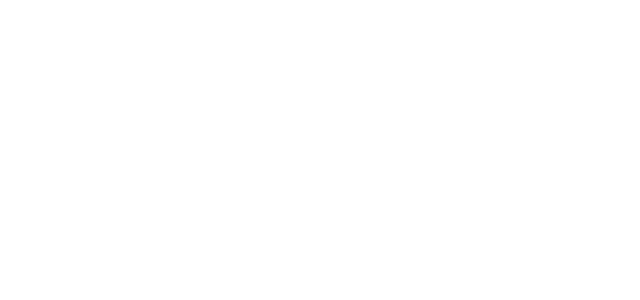
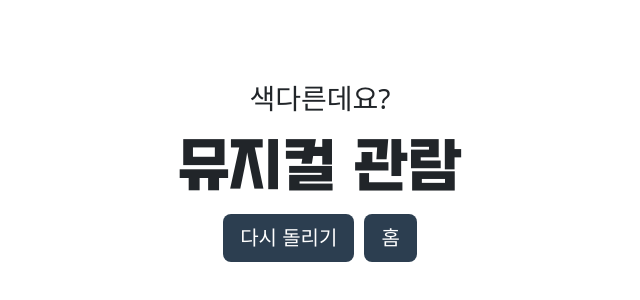
Before and after one commit to MyeongjunPark/RandomSelector, a React (Create React App) app: page /play in a window 1280 px wide. Before the commit this address had no page. Shown: the part 228-528 px from the top of the page, without its empty margins (320-960 px from the left). Built offline with nearby package versions, Linux system fonts and the light colour scheme.

Commit message:
first commit

```diff
--- a/src/App.js
+++ b/src/App.js
@@ -1,13 +1,17 @@
 import { BrowserRouter, Route, Routes } from "react-router-dom";
 import Home from "./components/Home";
-import Random from "./components/Random";
+import RandomFood from "./components/RandomFood";
+import RandomCity from "./components/RandomCity";
+import RandomPlay from "./components/RandomPlay";
 
 function App() {
   return (
     <div>
       <BrowserRouter basename={process.env.PUBLIC_URL}>
         <Routes>
-          <Route path="/random" element={<Random />} />
+          <Route path="/food" element={<RandomFood />} />
+          <Route path="/city" element={<RandomCity />} />
+          <Route path="/play" element={<RandomPlay />} />
           <Route path="/" element={<Home />} />
         </Routes>
       </BrowserRouter>
--- a/src/components/Home.js
+++ b/src/components/Home.js
@@ -6,52 +6,67 @@
   font-size: 11px;
   margin: 10px;
 `;
-const TabMenu = styled.a`
-  margin: 5px;
-  margin-bottom: 15px;
+const BodyWarp = styled.div`
+  position: relative;
+`;
+const LinkWrap = styled.div``;
+const Wrap = styled.div`
+  h1 {
+    margin-bottom: 30px;
+  }
+  a {
+    display: flex;
+    margin: 10px;
+    padding: 20px;
+  }
+`;
+const BackgroundBox = styled.div`
+  width: 100vw;
+  height: 330px;
+  background-color: #1abc9c;
+  z-index: -1;
+  position: absolute;
+  left: 0px;
+  top: 0px;
 `;
 
 function Home() {
   return (
-    <div style={{ fontFamily: "anamone" }} className="jumbotron d-flex align-items-center min-vh-100">
+    <BodyWarp>
+      <Wrap style={{ fontFamily: "anamone" }} className="jumbotron d-flex align-items-center min-vh-100">
         <div className="container text-center">
-        <TabMenu style={{ color: "#fff" }} className="btn btn-primary" href="https://myeongjunpark.github.io/RandomFood/">
-          뭐 먹지?
-        </TabMenu>
-        <TabMenu href="https://myeongjunpark.github.io/RandomPlay/" style={{ color: "#fff" }} className="btn btn-primary">
-          뭐 하지?
-        </TabMenu>
-        <h2>
-          어디 가지?
+          <BackgroundBox></BackgroundBox>
+          <h1>
+            RANDOM SELECTION
             <br />
-          <small className="text-muted">Where are you going?</small>
-        </h2>
+            <span style={{ color: "#ecf0f1" }}>선택장애 파이팅!</span>
+          </h1>
 
-        <div className="marquee">
-          <div className="outer">
-            <div className="inner">
-              <span className="content">어디가지?어디가지?어디가지?어디가지?어디가지?어디가지?</span>
-              <span className="content">어디가지?어디가지?어디가지?어디가지?어디가지?</span>
-            </div>
-          </div>
-        </div>
-
-        <Link style={{ color: "#fff" }} to="/random" className="btn btn-danger btn-lg">
-          어디 가지?
+          <LinkWrap>
+            <Link style={{ color: "#fff", backgroundColor: "#2c3e50" }} to="/city" className="btn btn-default btn-lg">
+              어디 가지? Where shall we go?
             </Link>
+            <Link style={{ color: "#fff", backgroundColor: "#2c3e50" }} to="/food" className="btn btn-default btn-lg">
+              뭐 먹지? What do you eat?
+            </Link>
+            <Link style={{ color: "#fff", backgroundColor: "#2c3e50" }} to="/play" className="btn btn-default btn-lg">
+              뭐 하지? What should we do?
+            </Link>
+          </LinkWrap>
           <hr />
-        <a className="btn btn-default" href="https://github.com/MyeongjunPark" target="_blank">
-          깃허브
+          <a style={{ color: "#fff", backgroundColor: "#bdc3c7" }} className="btn btn-default" href="https://github.com/MyeongjunPark" target="_blank">
+            깃허브 GitHub
           </a>
-        <a className="btn btn-default" href="https://mjooon.tistory.com/" target="_blank">
-          블로그
+          <a style={{ color: "#fff", backgroundColor: "#bdc3c7" }} className="btn btn-default" href="https://mjooon.tistory.com/" target="_blank">
+            블로그 Blog
           </a>
-        <a className="btn btn-default" href="https://bit.ly/3Q2Miuo" target="_blank">
-          포트폴리오
+          <a style={{ color: "#fff", backgroundColor: "#bdc3c7" }} className="btn btn-default" href="https://bit.ly/3Q2Miuo" target="_blank">
+            포트폴리오 Portfolio
           </a>
           <Copyright>이 페이지에는 카페24(주)이 제공한 "카페24 아네모네"가 적용되어 있습니다.</Copyright>
         </div>
-    </div>
+      </Wrap>
+    </BodyWarp>
   );
 }
 
--- /dev/null
+++ b/src/components/LoadingFood.js
@@ -0,0 +1,24 @@
+import styled from "styled-components";
+
+const LoadingImg = styled.div`
+  font-family: "anamone";
+  font-size: 30px;
+  img {
+    width: 300px;
+    height: 200px;
+    border-radius: 50px;
+  }
+`;
+
+function Loading() {
+  return (
+    <div className="jumbotron d-flex align-items-center min-vh-100">
+      <LoadingImg className="container text-center">
+        <img src="img/FoodloadingImg.gif" alt="loadingImg" className="img-circle" />
+        <div>음식 고르는 중...</div>
+      </LoadingImg>
+    </div>
+  );
+}
+
+export default Loading;
--- /dev/null
+++ b/src/components/LoadingPlay.js
@@ -0,0 +1,24 @@
+import styled from "styled-components";
+
+const LoadingImg = styled.div`
+  font-family: "anamone";
+  font-size: 30px;
+  img {
+    width: 300px;
+    height: 200px;
+    border-radius: 50px;
+  }
+`;
+
+function Loading() {
+  return (
+    <div className="jumbotron d-flex align-items-center min-vh-100">
+      <LoadingImg className="container text-center">
+        <img src="img/PlayloadingImg.gif" alt="loadingImg" className="img-circle" />
+        <div>할 것 찾는 중...</div>
+      </LoadingImg>
+    </div>
+  );
+}
+
+export default Loading;
--- a/src/components/Random.js
+++ b/src/components/RandomCity.js
@@ -1,6 +1,6 @@
 import styled from "styled-components";
 import { useEffect, useState } from "react";
-import Loading from "./Loading";
+import Loading from "./LoadingCity";
 import "../css/fadein.css";
 import { Link } from "react-router-dom";
 const FoodName = styled.span`
@@ -25,6 +25,7 @@
   font-size: 18px;
   font-family: "anamone";
 `;
+const LinkWrap = styled.div``;
 
 const cityArray = [
   "서울특별시",
@@ -36,19 +37,12 @@
   "울산광역시",
   "세종특별자치시",
   "경기도",
-  //강원도 시작
   "강원도",
-  //충청북도 시작
   "충청북도",
-  //충청남도 시작
   "충청남도",
-  //전라북도 시작
   "전라북도",
-  //전라남도 시작
   "전라남도",
-  //경상북도 시작
   "경상북도",
-  //경상남도 시작
   "경상남도",
   "제주특별자치도",
 ];
@@ -226,7 +220,7 @@
     } else if (randomValue === "강원도") {
       const randomCityChoose = GangwonCity[Math.floor(Math.random() * GangwonCity.length)];
       setCityValue(randomCityChoose);
-    } else if (randomValue === "충정북도") {
+    } else if (randomValue === "충청북도") {
       const randomCityChoose = ChungcheongBukdo[Math.floor(Math.random() * ChungcheongBukdo.length)];
       setCityValue(randomCityChoose);
     } else if (randomValue === "충청남도") {
@@ -298,17 +292,19 @@
               )}
 
               <br />
-              <RefreshBtn className="btn btn-success btn-lg" onClick={reloadFn}>
-                찐막?
+              <LinkWrap>
+                <RefreshBtn style={{ backgroundColor: "#2c3e50", color: "#fff" }} className="btn btn-default btn-lg" onClick={reloadFn}>
+                  다시 돌리기
                 </RefreshBtn>
                 {toggleBtn ? (
                   <RefreshBtn className="btn btn-danger btn-lg" onClick={randomCity}>
                     여기서 어디?
                   </RefreshBtn>
                 ) : null}
-              <Link style={{ color: "#fff", fontFamily: "anamone" }} className="btn btn-warning btn-lg" to="/">
-                홈으로
+                <Link style={{ color: "#fff", fontFamily: "anamone", backgroundColor: "#2c3e50" }} className="btn btn-default btn-lg" to="/">
+                  홈
                 </Link>
+              </LinkWrap>
             </div>
           </div>
         </div>
--- /dev/null
+++ b/src/components/RandomFood.js
@@ -0,0 +1,143 @@
+import styled from "styled-components";
+import { useEffect, useState } from "react";
+import LoadingFood from "./LoadingFood";
+import "../css/fadein.css";
+import { Link } from "react-router-dom";
+const FoodName = styled.span`
+  font-size: 60px;
+  font-family: "anamone";
+`;
+const RefreshBtn = styled.button`
+  margin-right: 10px;
+`;
+
+const foodArray = [
+  "족발",
+  "보쌈",
+  "찜갈비",
+  "낙곱새",
+  "아구찜",
+  "김치찜",
+  "찜닭",
+  "설렁탕",
+  "닭볶음탕",
+  "해물찜",
+  "연탄갈비",
+  "부대찌개",
+  "돼지국밥",
+  "순대국밥",
+  "곱도리탕",
+  "곱창",
+  "닭도리탕",
+  "감자탕",
+  "돼지김치찌개",
+  "찜갈비",
+  "소고기해장국",
+  "짜글이",
+  "닭갈비",
+  "낙곱새",
+  "카레",
+  "돈까스",
+  "함박스테이크",
+  "무침회",
+  "회덮밥",
+  "초밥",
+  "육회 비빔밥",
+  "텐동",
+  "가츠동",
+  "사케동",
+  "규동",
+  "라멘",
+  "물회",
+  "피자",
+  "제육볶음",
+  "삼겹살",
+  "쪽갈비",
+  "쭈꾸미볶음",
+  "낙지볶음",
+  "콩나물불고기",
+  "국수",
+  "파스타",
+  "소고기",
+  "리조또",
+  "샐러드",
+  "햄버거",
+  "짜장면",
+  "짬뽕",
+  "중화비빔밥",
+  "중화볶음밥",
+  "마라탕",
+  "탕수육",
+  "야끼우동",
+  "쌀국수",
+  "밀면",
+  "냉면",
+  "우동",
+  "한정식",
+  "칼국수",
+  "떡볶이",
+  "충무김밥",
+  "김밥",
+  "타코야끼",
+  "샌드위치",
+  "토스트",
+  "감바스",
+  "돼지불백",
+  "고갈비",
+  "야끼소바",
+  "메밀소바",
+  "막창",
+  "곱창",
+  "대창",
+  "순대",
+  "오뎅",
+  "양갈비",
+  "양꼬치",
+  "월남쌈",
+  "샤브샤브",
+  "나베",
+  "스키야끼",
+  "오코노미야끼",
+];
+const randomValue = foodArray[Math.floor(Math.random() * foodArray.length)];
+const mentArray = ["이거 드세요.", "진짜 드실거죠?", "이건 어때요?", "이거 먹자!"];
+const randomMent = mentArray[Math.floor(Math.random() * mentArray.length)];
+
+function Random() {
+  const [alert, alertSet] = useState(true);
+
+  useEffect(() => {
+    let timer = setTimeout(() => {
+      alertSet(false);
+    }, 3000);
+  });
+  const reloadFn = () => {
+    window.location.reload();
+  };
+
+  return (
+    <div>
+      {alert === true ? (
+        <LoadingFood />
+      ) : (
+        <div className="fade-in-box">
+          <div className="jumbotron d-flex align-items-center min-vh-100">
+            <div className="container text-center">
+              <h3>{randomMent}</h3>
+              <FoodName>{randomValue}</FoodName>
+              <br />
+              <RefreshBtn style={{ backgroundColor: "#2c3e50", color: "#fff" }} className="btn btn-default btn-lg" onClick={reloadFn}>
+                다시 돌리기
+              </RefreshBtn>
+              <Link style={{ backgroundColor: "#2c3e50", color: "#fff" }} className="btn btn-default btn-lg" to="/">
+                홈
+              </Link>
+            </div>
+          </div>
+        </div>
+      )}
+    </div>
+  );
+}
+
+export default Random;
--- /dev/null
+++ b/src/components/RandomPlay.js
@@ -0,0 +1,86 @@
+import styled from "styled-components";
+import { useEffect, useState } from "react";
+import LoadingPlay from "./LoadingPlay";
+import "../css/fadein.css";
+import { Link } from "react-router-dom";
+const FoodName = styled.span`
+  font-size: 60px;
+  font-family: "anamone";
+`;
+const RefreshBtn = styled.button`
+  margin-right: 10px;
+`;
+
+const playArray = [
+  "보드게임",
+  "카페 가기",
+  "맛집투어",
+  "공원 산책",
+  "넷플릭스",
+  "피크닉",
+  "캠핑",
+  "등산",
+  "트래킹",
+  "맛집 웨이팅",
+  "아이쇼핑",
+  "놀이공원",
+  "방탈출 카페",
+  "아이스링크",
+  "드라이브",
+  "보드게임 카페",
+  "그림 그리기",
+  "독서",
+  "기차여행",
+  "피시방",
+  "스냅사진 찍기",
+  "인생네컷",
+  "연극 관람",
+  "뮤지컬 관람",
+  "전시 관람",
+  "옷 구경",
+  "야구 직관",
+  "축제 가기",
+  "여행 계획 짜기",
+];
+const randomValue = playArray[Math.floor(Math.random() * playArray.length)];
+const mentArray = ["이건 어때요?", "재밌겠네요!", "이런 것도 한 번쯤...", "색다른데요?"];
+const randomMent = mentArray[Math.floor(Math.random() * mentArray.length)];
+
+function Random() {
+  const [alert, alertSet] = useState(true);
+
+  useEffect(() => {
+    let timer = setTimeout(() => {
+      alertSet(false);
+    }, 3000);
+  });
+  const reloadFn = () => {
+    window.location.reload();
+  };
+
+  return (
+    <div>
+      {alert === true ? (
+        <LoadingPlay />
+      ) : (
+        <div className="fade-in-box">
+          <div className="jumbotron d-flex align-items-center min-vh-100">
+            <div className="container text-center">
+              <h3>{randomMent}</h3>
+              <FoodName>{randomValue}</FoodName>
+              <br />
+              <RefreshBtn style={{ backgroundColor: "#2c3e50", color: "#fff" }} className="btn btn-default btn-lg" onClick={reloadFn}>
+                다시 돌리기
+              </RefreshBtn>
+              <Link style={{ backgroundColor: "#2c3e50", color: "#fff" }} className="btn btn-default btn-lg" to="/">
+                홈
+              </Link>
+            </div>
+          </div>
+        </div>
+      )}
+    </div>
+  );
+}
+
+export default Random;
```
Also changed, not shown: public/img/FoodloadingImg.gif (added), public/img/PlayloadingImg.gif (added), src/components/LoadingCity.js (renamed from src/components/Loading.js). Lines whose indentation alone changed are shown as unchanged.
